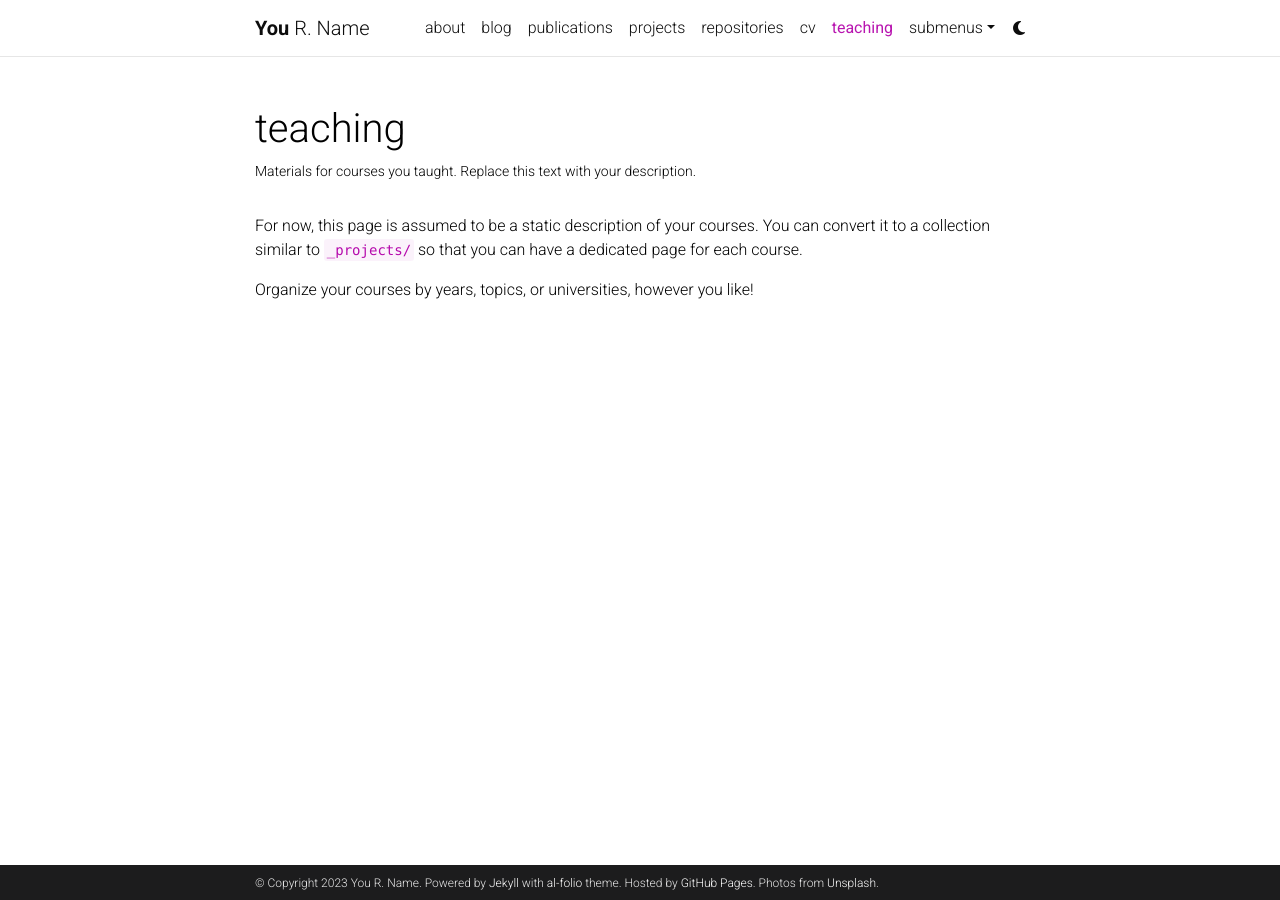
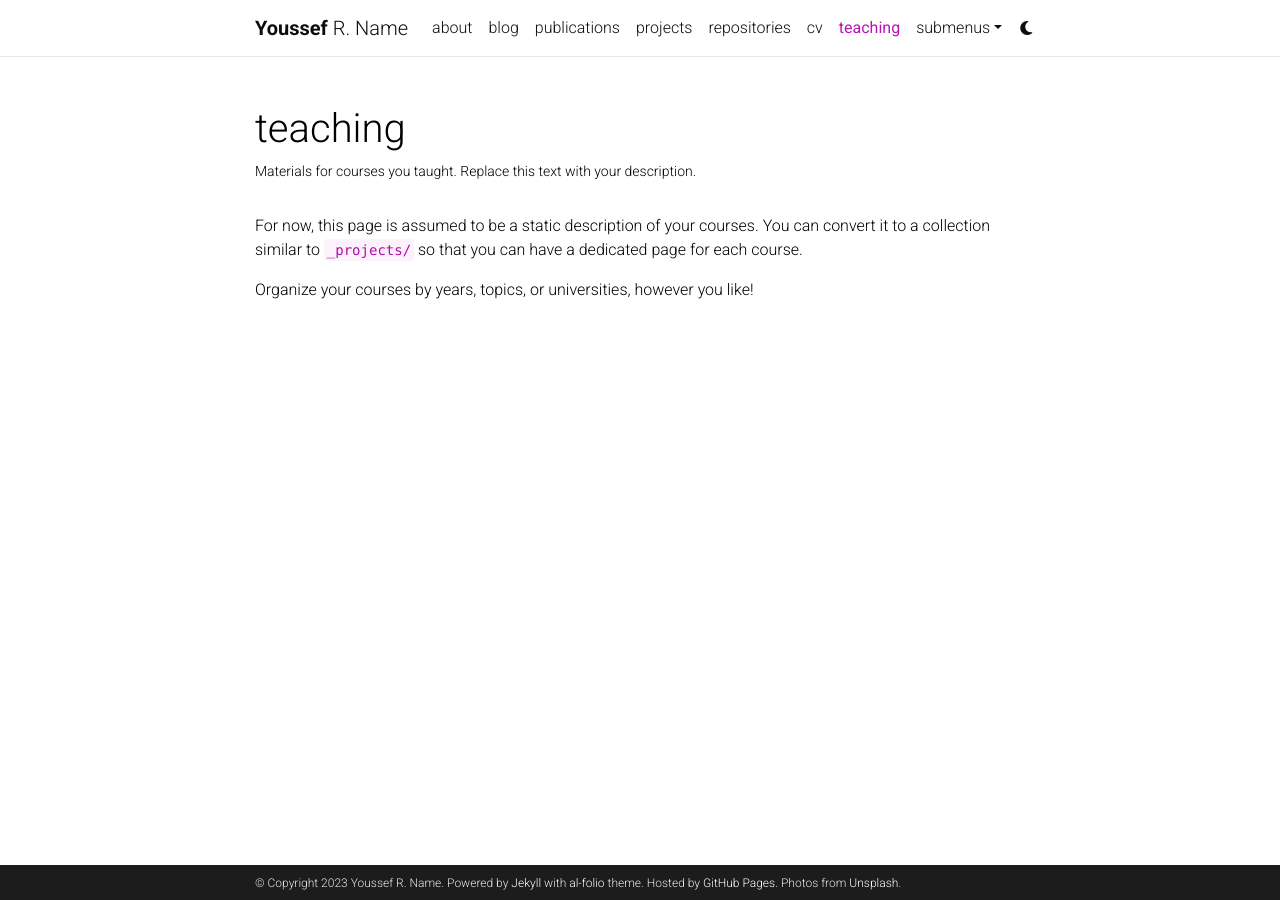
Before and after one commit to joHussien/joHussien.github.io, a Jekyll site: the page built from _pages/teaching.md, in a window 1280 px wide. Built offline with Jekyll 4.4.1, drawn with Linux system fonts in a browser that asks for light colours; comment, search, counter and statistics services are not loaded; a style sheet for code colours, icons or effects is not loaded.

Commit message:
Editing some small configs

```diff
--- a/_config.yml
+++ b/_config.yml
@@ -3,7 +3,7 @@
 # -----------------------------------------------------------------------------
 
 title: blank # the website title (if blank, full name will be used instead)
-first_name: You
+first_name: Youssef
 middle_name: R.
 last_name: Name
 email: you@example.com
@@ -18,8 +18,8 @@
 lang: en # the language of your site (for example: en, fr, cn, ru, etc.)
 icon: ⚛️  # the emoji used as the favicon (alternatively, provide image name in /assets/img/)
 
-url: https://alshedivat.github.io # the base hostname & protocol for your site
-baseurl: /al-folio # the subpath of your site, e.g. /blog/
+url: https://joHussien.github.io # the base hostname & protocol for your site
+baseurl:  # the subpath of your site, e.g. /blog/
 last_updated: false # set to true if you want to display last updated in the footer
 impressum_path:  # set to path to include impressum link in the footer, use the same path as permalink in a page, helps to conform with EU GDPR
 
```
Also changed, not shown: 1 other file.
